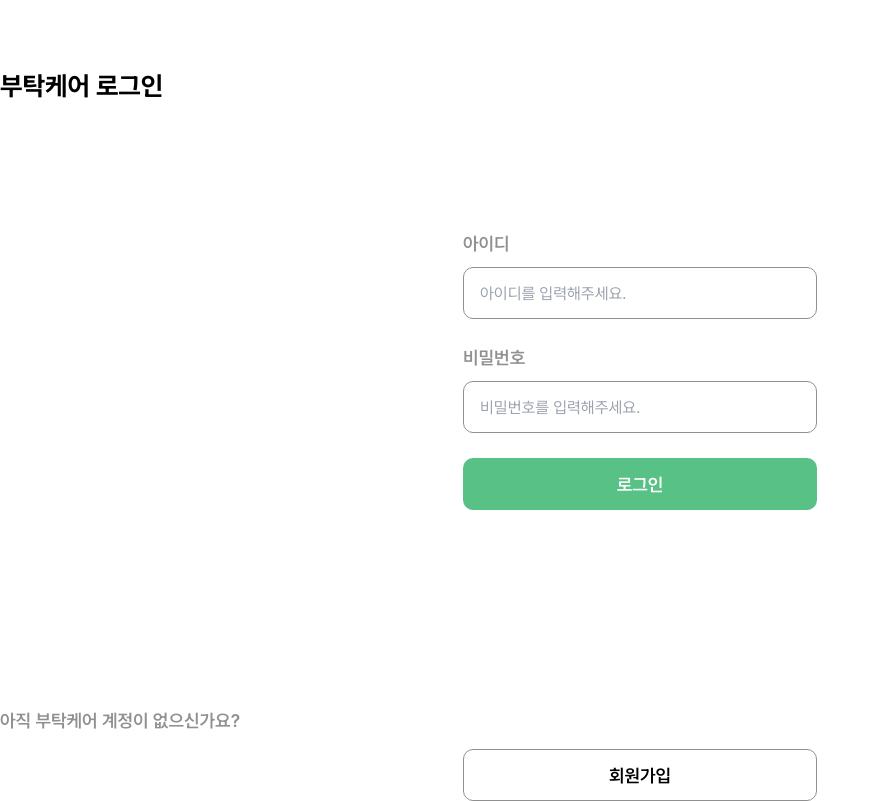
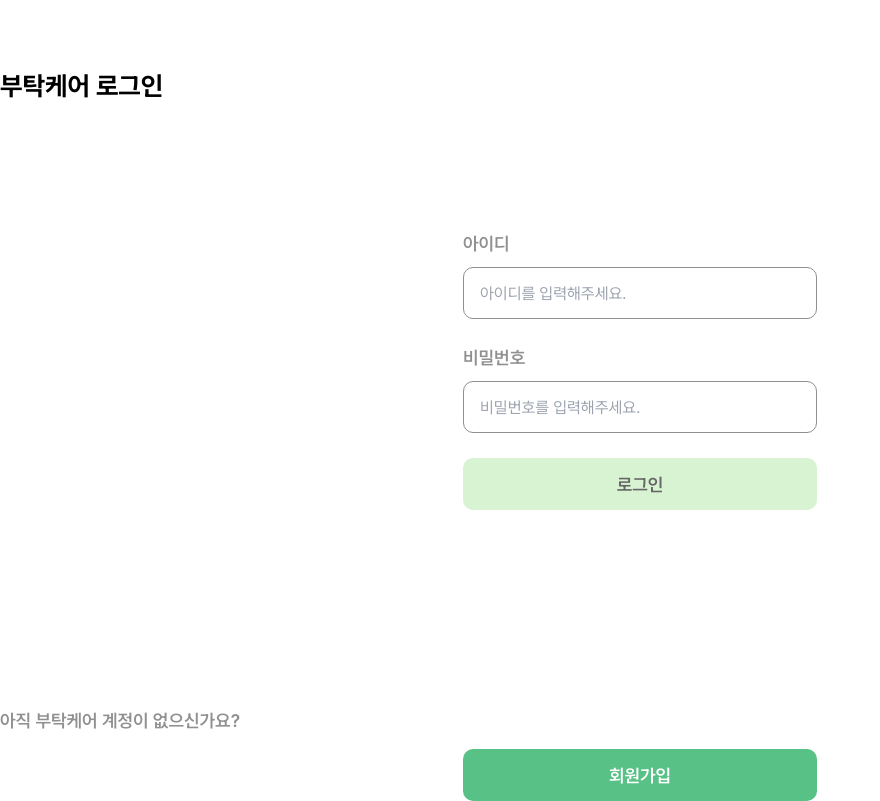
Before and after one commit to butakcare/butakcare_front, a Next.js app in the folder front/: page /sign_in in a window 1280 px wide. Shown: the whole page, without its empty margins (0-880 px from the left). Built offline with nearby package versions, Linux system fonts and the light colour scheme.

Commit message:
feat: signup 오류 수정

```diff
--- a/front/src/app/guardian/work/page.tsx
+++ b/front/src/app/guardian/work/page.tsx
@@ -78,6 +78,8 @@ export default function WorkSettings() {
           disabled={handleFormbtn() || loading}
           onClick={handleNext}
           type="button"
+          borderColor="border-key"
+          backgroundColor="border-key"
         />
       ) : (
         <ShortsBtn
--- a/front/src/app/sign_in/page.tsx
+++ b/front/src/app/sign_in/page.tsx
@@ -2,25 +2,17 @@
 import TitleText from "@/components/common/TitleText";
 import Header from "@/components/common/TitleHeader";
 import InputField from "@/components/sign_up/InputField";
-import { LongBtn, XBLBtn } from "@/components/common/Button";
+import { LongBtn } from "@/components/common/Button";
 import { useRouter } from "next/navigation";
 import { useState } from "react";
 
-interface ManagerStep1Props {
-  username: string;
-  password: string;
-  onUsernameChange: (value: string) => void;
-  onPasswordChange: (value: string) => void;
-}
-
-export default function SignUpPage({
-  username,
-  password,
-  onUsernameChange,
-  onPasswordChange,
-}: ManagerStep1Props) {
+export default function SignUpPage() {
   const router = useRouter();
   const [loading, setLoading] = useState(false);
+  const [username, setUsername] = useState("");
+  const [password, setPassword] = useState("");
+  const isFormValid = username !== "" && password !== "";
+
   const handleSubmit = async () => {
     setLoading(true);
     try {
@@ -51,7 +43,7 @@ export default function SignUpPage({
         <InputField
           label="아이디"
           value={username}
-          onChange={onUsernameChange}
+          onChange={setUsername}
           placeholder="아이디를 입력해주세요."
           on={true}
         />
@@ -59,16 +51,17 @@ export default function SignUpPage({
         <InputField
           label="비밀번호"
           value={password}
-          onChange={onPasswordChange}
+          onChange={setPassword}
           placeholder="비밀번호를 입력해주세요."
           on={true}
         />
         <div className="h-[25px]" />
         <LongBtn
           text={loading ? "로그인 중..." : "로그인"}
-          disabled={loading}
+          disabled={loading || !isFormValid}
           onClick={handleSubmit}
           type="button"
+          width={354}
         />
       </form>
       <div className="h-[197px]" />
@@ -76,7 +69,7 @@ export default function SignUpPage({
         아직 부탁케어 계정이 없으신가요?
       </div>
       <div className="flex justify-center ">
-        <XBLBtn text="회원가입" onClick={handleNext} />
+        <LongBtn text="회원가입" onClick={handleNext} width={354} />
       </div>
     </div>
   );
--- a/front/src/app/sign_up/page.tsx
+++ b/front/src/app/sign_up/page.tsx
@@ -18,9 +18,7 @@ export default function SignUpPage() {
   };
 
   const handleSignIn = () => {
-    if (selectedType) {
-      router.push(`/sign_in`);
-    }
+    router.push(`/sign_in`);
   };
   return (
     <>
@@ -52,7 +50,12 @@ export default function SignUpPage() {
           이미 부탁케어 회원이신가요?
         </div>
         <div className="flex justify-center ">
-          <LongBtn text="로그인" disabled={false} onClick={handleSignIn} />
+          <LongBtn
+            text="로그인"
+            disabled={false}
+            onClick={handleSignIn}
+            width={354}
+          />
         </div>
       </div>
     </>
--- a/front/src/components/common/Button.tsx
+++ b/front/src/components/common/Button.tsx
@@ -5,6 +5,9 @@ interface LongBtnProps {
   disabled?: boolean;
   onClick?: () => void;
   type?: "button" | "submit" | "reset";
+  borderColor?: string;
+  backgroundColor?: string;
+  width?: number;
 }
 
 interface ShortsBtnProps {
@@ -13,19 +16,28 @@ interface ShortsBtnProps {
   disabled?: boolean;
   onClickNext?: () => void;
   onClickBack?: () => void;
+  borderColor?: string;
+  backgroundColor?: string;
+  width?: number;
 }
 
-export function LongBtn({ text, disabled, onClick, type }: LongBtnProps) {
+export function LongBtn({
+  text,
+  disabled,
+  onClick,
+  type,
+  width,
+}: LongBtnProps) {
   return (
     <div>
       <button
         type={type}
-        className={`w-[354px] h-[52px] rounded-[10px] font-semibold text-[18px] transition-all
-        ${
-          disabled
-            ? "bg-gray90 text-white cursor-not-allowed"
-            : "bg-key text-white"
-        }`}
+        className={`w-[${width}px] h-[52px] rounded-[10px] font-semibold text-[18px] transition-all
+          ${
+            disabled
+              ? "bg-sub text-[#666666] cursor-not-allowed"
+              : "bg-key text-white"
+          } `}
         disabled={disabled}
         onClick={onClick}
       >
@@ -41,22 +53,24 @@ export function ShortsBtn({
   disabled,
   onClickNext,
   onClickBack,
+  width,
 }: ShortsBtnProps) {
   return (
     <div className="flex flex-row gap-[4px]">
       <button
-        className="w-[175px] h-[52px] rounded-[10px] font-semibold text-[18px] transition-all border border-stroke"
+        className={`w-[${width}px] h-[52px] rounded-[10px] font-semibold text-[18px] transition-all
+        border border-stroke text-black`}
         onClick={onClickBack}
       >
         {back}
       </button>
       <button
-        className={`w-[175px] h-[52px] rounded-[10px] font-semibold text-[18px] transition-all
+        className={`w-[${width}px] h-[52px] rounded-[10px] font-semibold text-[18px] transition-all
         ${
           disabled
-            ? "bg-gray90 text-white cursor-not-allowed"
+            ? "bg-sub text-[#666666] cursor-not-allowed"
             : "bg-key text-white"
-        }`}
+        } `}
         disabled={disabled}
         onClick={onClickNext}
       >
@@ -66,16 +80,13 @@ export function ShortsBtn({
   );
 }
 
-export function XBLBtn({ text, onClick, type }: LongBtnProps) {
+export function XBLBtn({ text, onClick, type, width }: LongBtnProps) {
   return (
     <div>
       <button
         type={type}
-        className="w-[354px] h-[52px] rounded-[10px] font-semibold text-[18px] transition-all
-
-            border border-stroke bg-white
-
-        "
+        className={`w-[${width}px] h-[52px] rounded-[10px] font-semibold text-[18px] transition-all
+       border border-key bg-white text-black`}
         onClick={onClick}
       >
         {text}
--- a/front/src/components/sign_up/Account.tsx
+++ b/front/src/components/sign_up/Account.tsx
@@ -20,7 +20,7 @@ export default function AccountType({
     <>
       <button
         className={`flex flex-col items-center justify-center w-[175px] h-[270px] rounded-[14px] cursor-pointer transition-all
-        ${isSelected ? "bg-key text-white" : "bg-[#f0f0f0] text-black"}`}
+        ${isSelected ? "bg-key text-white" : "bg-sub text-black"}`}
         onClick={onClick}
       >
         <p className="font-semibold text-[20px] text-center">
--- a/front/src/components/sign_up/InputField.tsx
+++ b/front/src/components/sign_up/InputField.tsx
@@ -15,7 +15,7 @@ export default function InputField({
   return (
     <>
       <label
-        htmlFor="username"
+        htmlFor="name"
         className={`text-stroke font-semibold text-[18px] pb-[10px] w-[354px] ${
           on ? "" : "hidden"
         }`}
```
